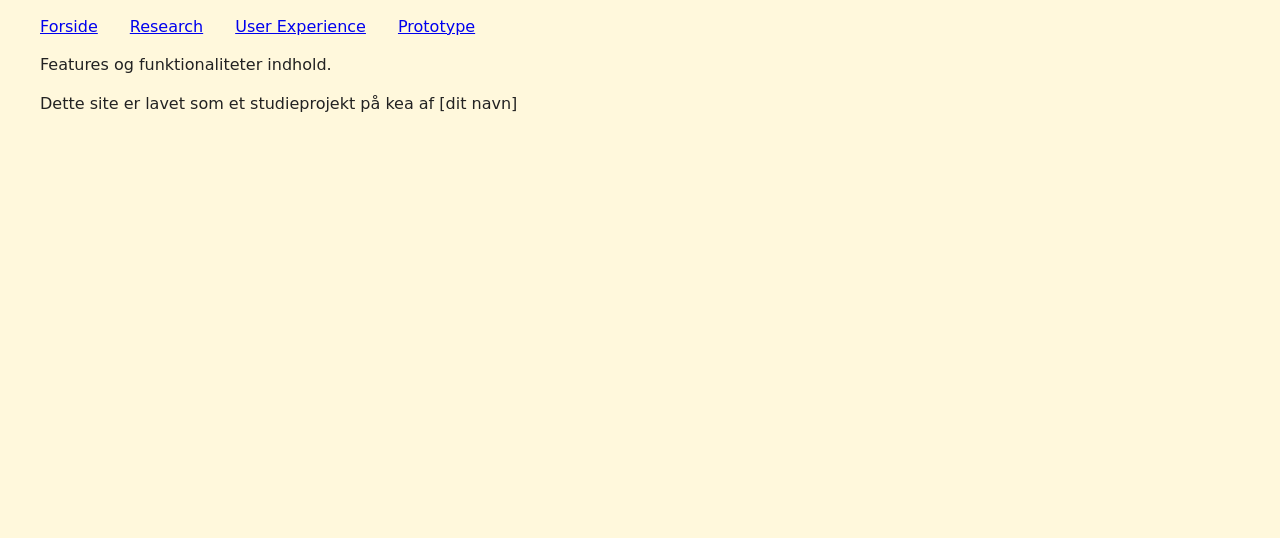
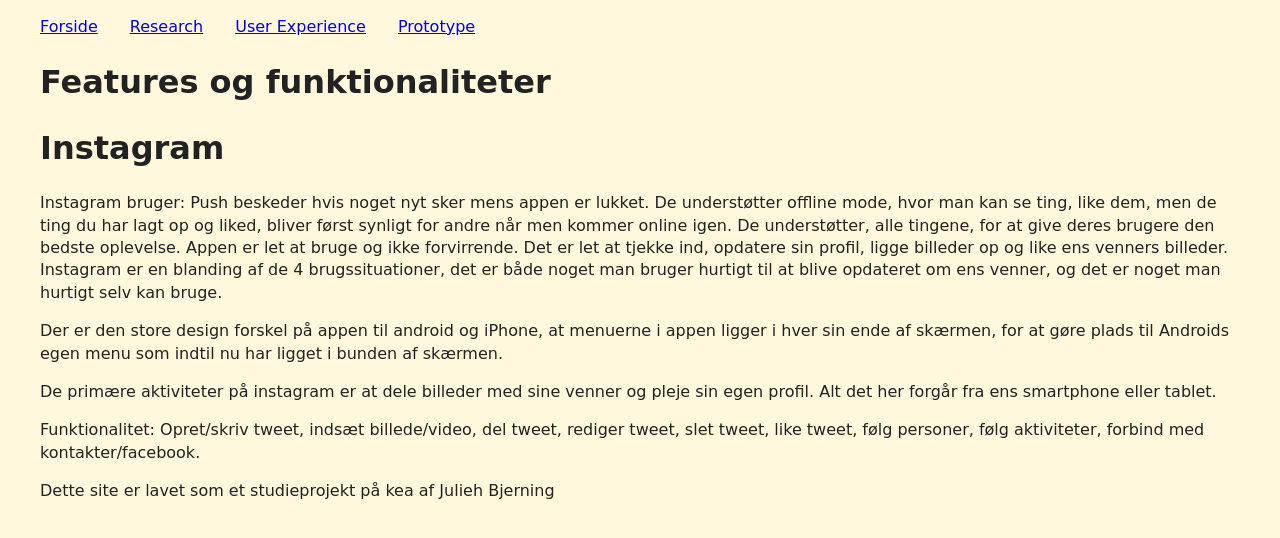
Before and after one commit to juli9834/Dokumentationssite-UX, a plain HTML site: page featuresfunktionaliteter.html in a window 1280 px wide. Drawn offline with nearby package versions, Linux system fonts and the light colour scheme.

Commit message:
touch design

```diff
--- a/featuresfunktionaliteter.html
+++ b/featuresfunktionaliteter.html
@@ -49,21 +49,31 @@
     <!-- Sidens indhold -->
     <main>
         <article>
-      Features og funktionaliteter indhold.
+            <h1>Features og funktionaliteter</h1>
         </article>
+        <h1>Instagram</h1>
+        <p>Instagram bruger: Push beskeder hvis noget nyt sker mens appen er lukket. De understøtter offline mode, hvor man kan se ting, like dem, men de ting du har lagt op og liked, bliver først synligt for andre når men kommer online igen. De understøtter, alle tingene, for at give deres brugere den bedste oplevelse. Appen er let at bruge og ikke forvirrende. Det er let at tjekke ind, opdatere sin profil, ligge billeder op og like ens venners billeder. Instagram er en blanding af de 4 brugssituationer, det er både noget man bruger hurtigt til at blive opdateret om ens venner, og det er noget man hurtigt selv kan bruge.
+        </p>
+        <p>Der er den store design forskel på appen til android og iPhone, at menuerne i appen ligger i hver sin ende af skærmen, for at gøre plads til Androids egen menu som indtil nu har ligget i bunden af skærmen.</p>
+        <p>De primære aktiviteter på instagram er at dele billeder med sine venner og pleje sin egen profil. Alt det her forgår fra ens smartphone eller tablet.</p>
+        <p>Funktionalitet: Opret/skriv tweet, indsæt billede/video, del tweet, rediger tweet, slet tweet, like tweet, følg personer, følg aktiviteter, forbind med kontakter/facebook.
+        </p>
     </main>
     <!-- Sidens indhold slut -->
 
     <!-- footer -->
     <footer>
-    <p>Dette site er lavet som et studieprojekt på kea af [dit navn]</p>
+        <p>Dette site er lavet som et studieprojekt på kea af Julieh Bjerning</p>
     </footer>
     <!-- footer slut -->
 
     <!-- Diverse ekstra, du ikke behøver at pille ved -->
     <script src="js/vendor/modernizr-3.6.0.min.js"></script>
     <script src="https://code.jquery.com/jquery-3.3.1.min.js" integrity="sha256-FgpCb/KJQlLNfOu91ta32o/NMZxltwRo8QtmkMRdAu8=" crossorigin="anonymous"></script>
-  <script>window.jQuery || document.write('<script src="js/vendor/jquery-3.3.1.min.js"><\/script>')</script>
+    <script>
+        window.jQuery || document.write('<script src="js/vendor/jquery-3.3.1.min.js"><\/script>')
+
+    </script>
     <script src="js/plugins.js"></script>
     <script src="js/main.js"></script>
 
```
Lines whose indentation alone changed are shown as unchanged.
